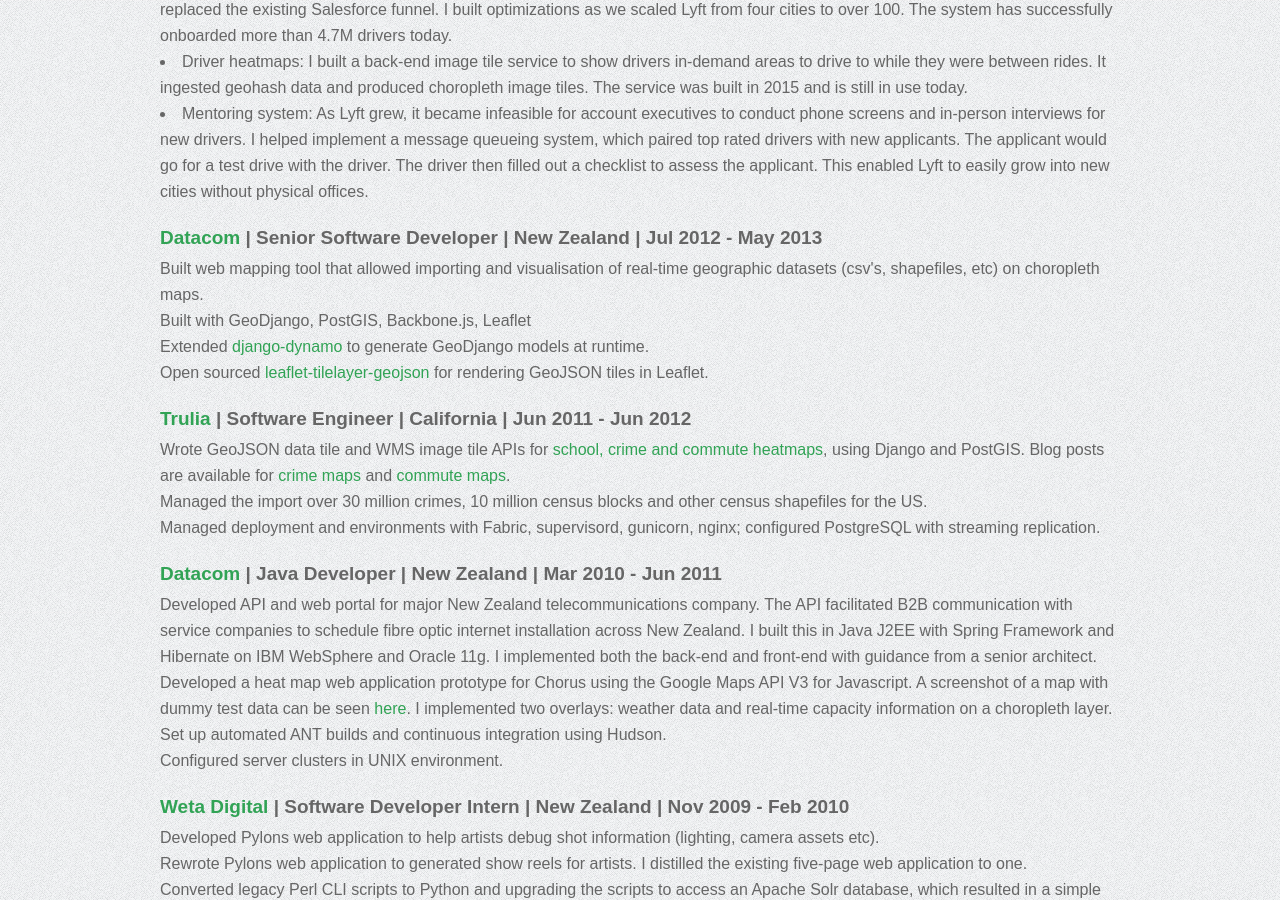
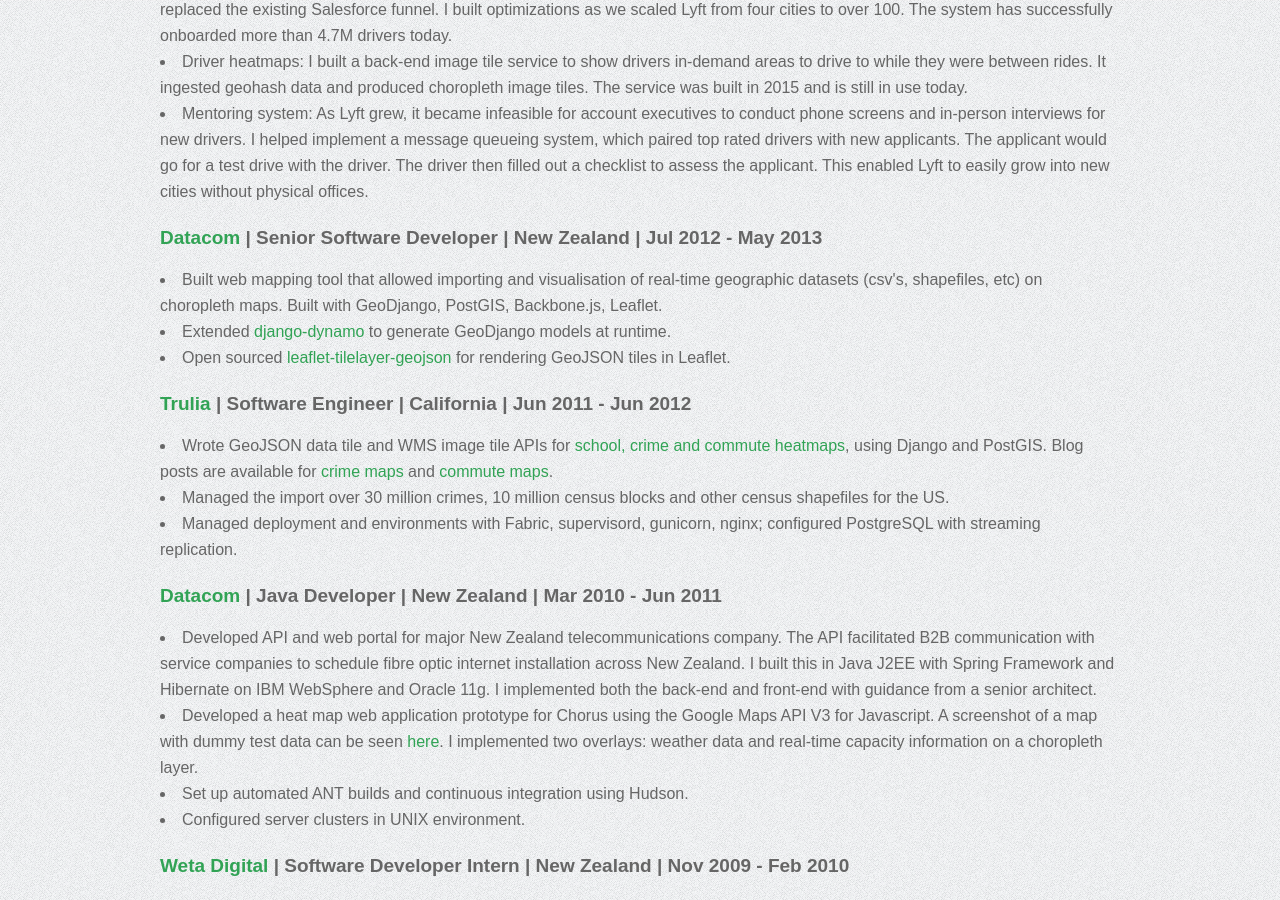
Before and after one commit to glenrobertson/glenrobertson.github.com, a Jekyll site: the page built from resume_2020.html, in a window 1280 px wide and 900 px high, scrolled down 1530 px. Built offline with Jekyll 4.4.1, drawn with Linux system fonts in a browser that asks for light colours.

Commit message:
More info

```diff
--- a/resume_2020.html
+++ b/resume_2020.html
@@ -54,39 +54,38 @@
 </p>
 
 <h4><a href="http://www.datacom.co.nz">Datacom</a> | Senior Software Developer | New Zealand | Jul 2012 - May 2013</h4>
-<p>
-Built web mapping tool that allowed importing and visualisation of real-time geographic datasets (csv's, shapefiles, etc) on choropleth maps.<br>
-Built with GeoDjango, PostGIS, Backbone.js, Leaflet<br>
-Extended <a href="https://github.com/glenrobertson/django-dynamo.git">django-dynamo</a> to generate GeoDjango models at runtime.<br>
-Open sourced <a href="https://github.com/glenrobertson/leaflet-tilelayer-geojson">leaflet-tilelayer-geojson</a> for rendering GeoJSON tiles in Leaflet.<br>
-</p>
+<ul>
+<li>Built web mapping tool that allowed importing and visualisation of real-time geographic datasets (csv's, shapefiles, etc) on choropleth maps. Built with GeoDjango, PostGIS, Backbone.js, Leaflet.</li>
+<li>Extended <a href="https://github.com/glenrobertson/django-dynamo.git">django-dynamo</a> to generate GeoDjango models at runtime.</li>
+<li>Open sourced <a href="https://github.com/glenrobertson/leaflet-tilelayer-geojson">leaflet-tilelayer-geojson</a> for rendering GeoJSON tiles in Leaflet.</li>
+</ul>
 
 <h4><a href="http://www.trulia.com">Trulia</a> | Software Engineer | California | Jun 2011 - Jun 2012</h4>
-<p>
-Wrote GeoJSON data tile and WMS image tile APIs for <a href="http://www.trulia.com/local/">school, crime and commute heatmaps</a>, using Django and PostGIS. Blog posts are available for <a href="/projects/2013/02/11/trulia-crime-map.html">crime maps</a> and <a href="/projects/2013/01/21/trulia-commute-map.html">commute maps</a>.<br>
-Managed the import over 30 million crimes, 10 million census blocks and other census shapefiles for the US.<br>
-Managed deployment and environments with Fabric, supervisord, gunicorn, nginx; configured PostgreSQL with streaming replication.<br>
-</p>
+<ul>
+<li>Wrote GeoJSON data tile and WMS image tile APIs for <a href="http://www.trulia.com/local/">school, crime and commute heatmaps</a>, using Django and PostGIS. Blog posts are available for <a href="/projects/2013/02/11/trulia-crime-map.html">crime maps</a> and <a href="/projects/2013/01/21/trulia-commute-map.html">commute maps</a>.</li>
+<li>Managed the import over 30 million crimes, 10 million census blocks and other census shapefiles for the US.</li>
+<li>Managed deployment and environments with Fabric, supervisord, gunicorn, nginx; configured PostgreSQL with streaming replication.</li>
+</ul>
 
 <h4><a href="http://www.datacom.co.nz">Datacom</a> | Java Developer | New Zealand | Mar 2010 - Jun 2011</h4>
-<p>
-Developed API and web portal for major New Zealand telecommunications company. The API facilitated B2B communication with service companies to schedule fibre optic internet installation across New Zealand. I built this in Java J2EE with Spring Framework and Hibernate on IBM WebSphere and Oracle 11g. I implemented both the back-end and front-end with guidance from a senior architect.<br>
-Developed a heat map web application prototype for Chorus using the Google Maps API V3 for Javascript. A screenshot of a map with dummy test data can be seen <a href="/images/map.png">here</a>. I implemented two overlays: weather data and real-time capacity information on a choropleth layer.<br />
-Set up automated ANT builds and continuous integration using Hudson.<br>
-Configured server clusters in UNIX environment.<br>
-</p>
+<ul>
+<li>Developed API and web portal for major New Zealand telecommunications company. The API facilitated B2B communication with service companies to schedule fibre optic internet installation across New Zealand. I built this in Java J2EE with Spring Framework and Hibernate on IBM WebSphere and Oracle 11g. I implemented both the back-end and front-end with guidance from a senior architect.</li>
+<li>Developed a heat map web application prototype for Chorus using the Google Maps API V3 for Javascript. A screenshot of a map with dummy test data can be seen <a href="/images/map.png">here</a>. I implemented two overlays: weather data and real-time capacity information on a choropleth layer.</li>
+<li>Set up automated ANT builds and continuous integration using Hudson.</li>
+<li>Configured server clusters in UNIX environment.</li>
+</ul>
 
 <h4><a href="http://www.wetafx.co.nz">Weta Digital</a> | Software Developer Intern | New Zealand | Nov 2009 - Feb 2010</h4>
-<p>
-Developed Pylons web application to help artists debug shot information (lighting, camera assets etc).<br>
-Rewrote Pylons web application to generated show reels for artists. I distilled the existing five-page web application to one.<br>
-Converted legacy Perl CLI scripts to Python and upgrading the scripts to access an Apache Solr database, which resulted in a simple API for Solr access that other developers could reuse.<br>
-</p>
+<ul>
+<li>Developed Pylons web application to help artists debug shot information (lighting, camera assets etc).</li>
+<li>Rewrote Pylons web application to generated show reels for artists. I distilled the existing five-page web application to one.</li>
+<li>Converted legacy Perl CLI scripts to Python and upgrading the scripts to access an Apache Solr database, which resulted in a simple API for Solr access that other developers could reuse.</li>
+</ul>
 
 <h4>Jobs.co.nz | PHP Developer | New Zealand | Jul 2008 - Oct 2009</h4>
-<p>
-Maintained the Jobs.co.nz website (no longer exists). Worked with PHP, Zend Framework and MySQL.
-</p>
+<ul>
+    <li>Maintained the Jobs.co.nz website (no longer exists). Worked with PHP, Zend Framework and MySQL.</li>
+</ul>
 
 <h3>Education</h3>
 <dl>
```
